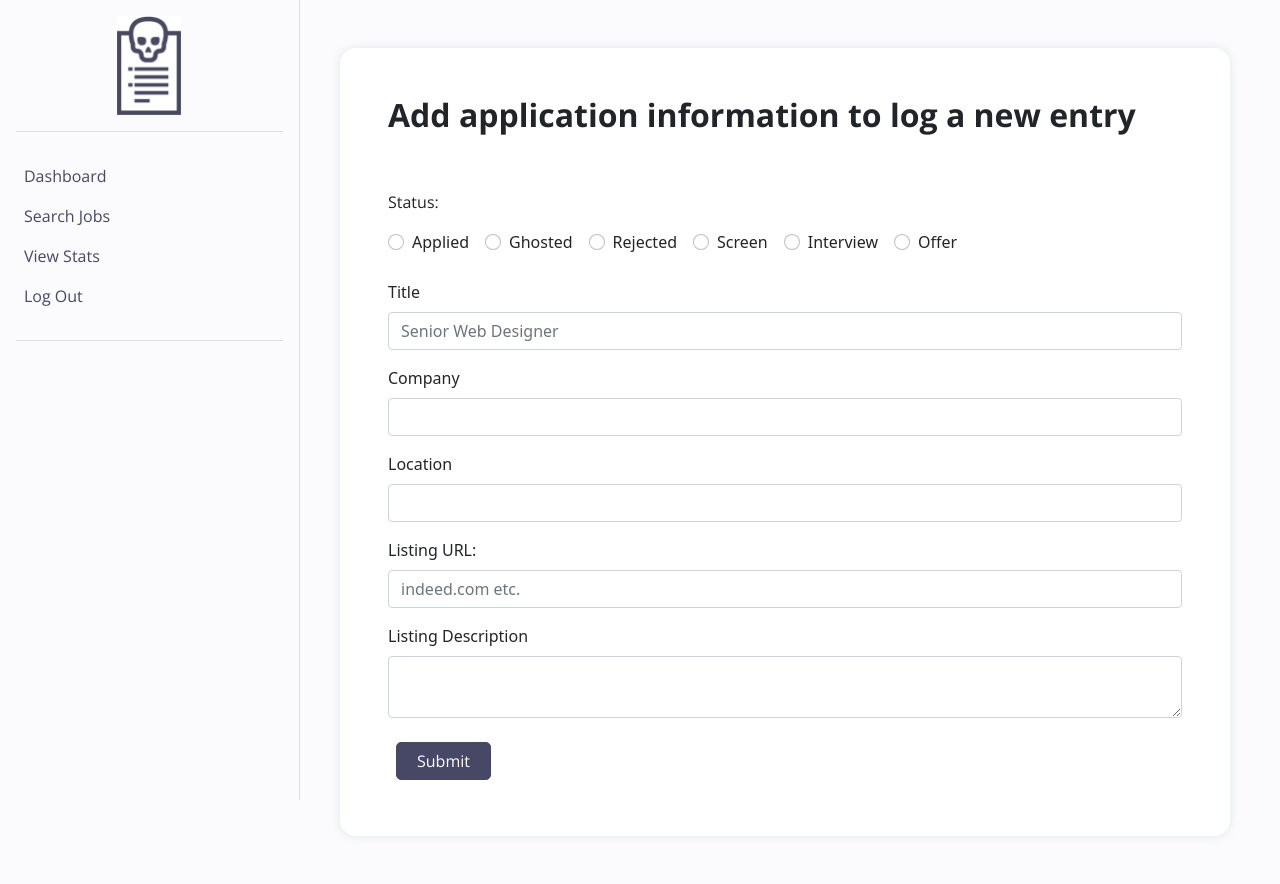
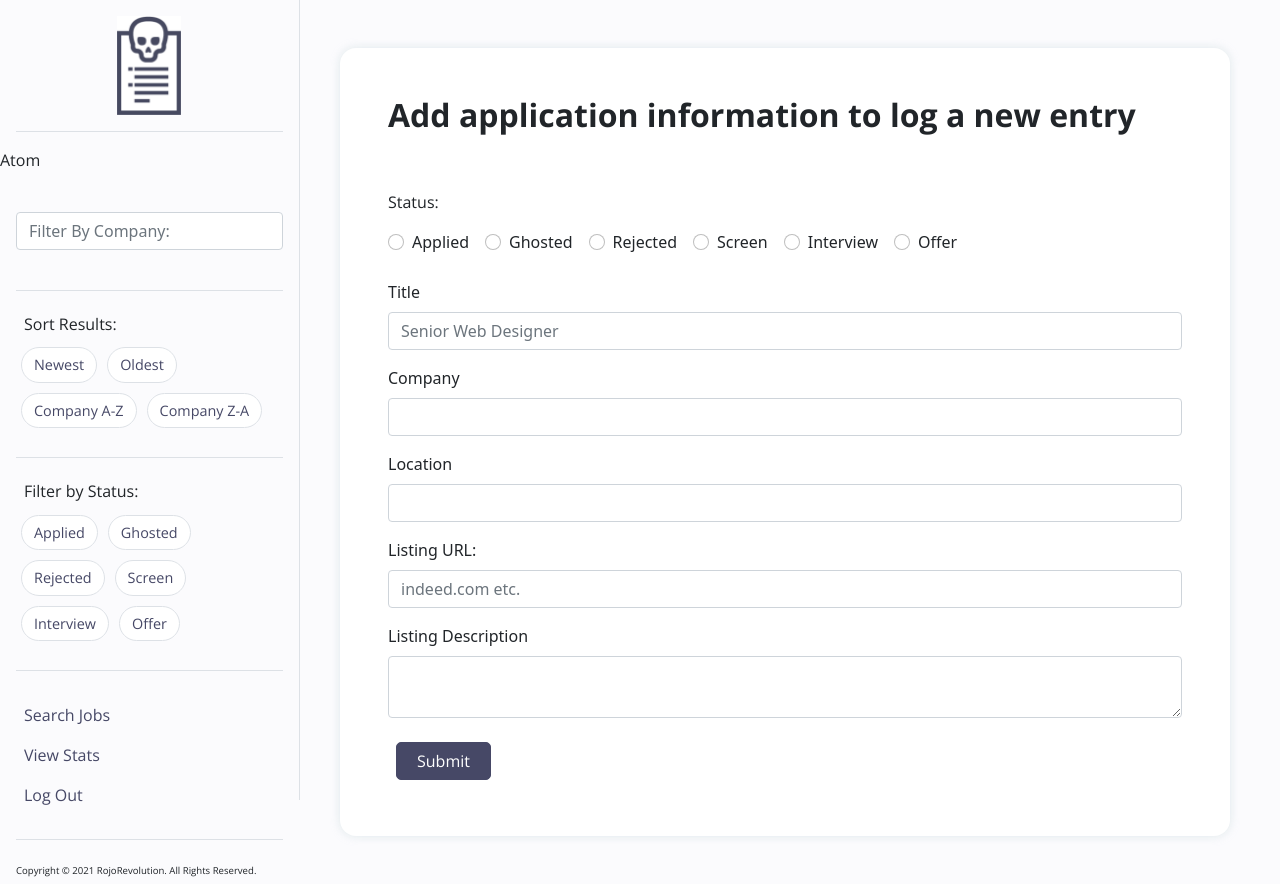
Before and after one commit to RojoRevolution/apply-or-die, a React (Create React App) app in the folder client/: page /new in a window 1280 px wide. Built offline with nearby package versions, Linux system fonts and the light colour scheme.

Commit message:
figured out passing in a component was causing the re-render issues for onChange, will need to figure out a different way of dealing with the conditional renders if thats the case

```diff
--- a/client/src/components/SideBar/SideBar.js
+++ b/client/src/components/SideBar/SideBar.js
@@ -1,4 +1,6 @@
-import React from "react";
+import React, { useState, useEffect } from "react";
+import { useAtom } from "jotai";
+import { applications, searchAtom } from "../../utils/Atoms"
 import { Logo, SearchContent, Sort, Filter, Navigation, CopyRight, GoBack } from "./SideBarContent";
 
 
@@ -6,18 +8,44 @@ import { Logo, SearchContent, Sort, Filter, Navigation, CopyRight, GoBack } from
 
 function SideBar() {
 
+    const [searchInput, setSearchInput] = useAtom(searchAtom);
+    // const [searchInput, setSearchInput] = useState("");
+
+
+    // Search Form functions
+    function handleFormSubmit(event) {
+        event.preventDefault();
+    }
+
+    function handleInputChange(event) {
+        const input = event.target.value;
+        console.log(input)
+        setSearchInput(input)
+    }
 
     function RenderTable() {
         if (window.location.pathname === "/") {
             return (
-                <React.Fragment>
+                <div>
                     <Logo />
-                    <SearchContent />
+                    <p>Atom {searchInput}</p>
+                    {/* <SearchContent search={props.search} handleFormSubmit={props.handleFormSubmit} handleInputChange={props.handleInputChange} /> */}
+                    <div className="container-fluid px-3 mb-3">
+                        <div className="divider">
+                            <div className="py-4">
+                                <form onSubmit={handleFormSubmit}>
+                                    <div className="mb-3">
+                                        <input type="input" className="form-control" id="searchByCompany" placeholder="Filter By Company:" onChange={handleInputChange} />
+                                    </div>
+                                </form>
+                            </div>
+                        </div>
+                    </div>
                     <Sort />
                     <Filter />
                     <Navigation />
                     <CopyRight />
-                </React.Fragment>
+                </div>
             )
         } else {
             return (
@@ -32,7 +60,26 @@ function SideBar() {
 
     return (
         <div className="sidebar">
-            <RenderTable />
+            <div>
+                <Logo />
+                <p>Atom {searchInput}</p>
+                <div className="container-fluid px-3 mb-3">
+                    <div className="divider">
+                        <div className="py-4">
+                            <form onSubmit={handleFormSubmit}>
+                                <div className="mb-3">
+                                    <input type="input" className="form-control" id="searchByCompany" placeholder="Filter By Company:" onChange={handleInputChange} />
+                                </div>
+                            </form>
+                        </div>
+                    </div>
+                </div>
+                <Sort />
+                <Filter />
+                <Navigation />
+                <CopyRight />
+            </div>
+            {/* <RenderTable /> */}
         </div>
     );
 }
--- a/client/src/components/SideBar/SideBarContent.js
+++ b/client/src/components/SideBar/SideBarContent.js
@@ -15,14 +15,16 @@ function Logo() {
     );
 };
 
-function SearchContent() {
+function SearchContent(props) {
+
+    console.log(props.handleInputChange)
     return (
         <div className="container-fluid px-3 mb-3">
             <div className="divider">
                 <div className="py-4">
-                    <form>
+                    <form onSubmit={props.handleFormSubmit}>
                         <div className="mb-3">
-                            <input type="input" className="form-control" id="searchByCompany" placeholder="Filter By Company:" />
+                            <input type="input" className="form-control" id="searchByCompany" placeholder="Filter By Company:" onChange={props.handleInputChange} />
                         </div>
                     </form>
                 </div>
--- a/client/src/pages/Dashboard.js
+++ b/client/src/pages/Dashboard.js
@@ -11,7 +11,8 @@ import dummyDB from "../content/dummyDBresults.json";
 
 function Dashboard() {
 
-  const [search, setSearch] = useAtom(searchAtom);
+  const [searchInput] = useAtom(searchAtom);
+  // const [searchInput, setSearchInput] = useState("")
   const [appsData, setAppsData] = useState([])
 
 
@@ -28,26 +29,28 @@ function Dashboard() {
       .catch(err => console.log(err));
   };
 
-  // Search Form functions
-  function handleFormSubmit(event) {
-    event.preventDefault();
-  }
+  // // Search Form functions
+  // function handleFormSubmit(event) {
+  //   event.preventDefault();
+  // }
 
-  function handleInputChange(event) {
-    const searchTerm = event.target.value.toLowerCase();
-    setSearch(searchTerm);
-  }
+  // function handleInputChange(event) {
+  //   const input = event.target.value;
+  //   console.log(input)
+  //   setSearchInput(input)
+  // }
 
 
 
   return (
     <div>
       <SideBar />
+      {/* <SideBar /> */}
       <div className="container-fluid py-5 mainContainer">
         <div className="text-center">
           <a href="/new"><AddNew /></a>
         </div>
-        <ResultsTable data={appsData} id={appsData._id} date={appsData.date} title={appsData.title} comapny={appsData.company} location={appsData.location} />
+        <ResultsTable search={searchInput} data={appsData} id={appsData._id} date={appsData.date} title={appsData.title} company={appsData.company} location={appsData.location} />
         {/* <ResultsTable data={dummyDB} id={dummyDB.id} date={dummyDB.date} title={dummyDB.title} comapny={dummyDB.company} location={dummyDB.location} /> */}
       </div>
     </div >
--- a/client/src/utils/Atoms.js
+++ b/client/src/utils/Atoms.js
@@ -4,6 +4,7 @@ const dbState = atom({})
 const apiState = atom({})
 const sideBarContent = atom("/")
 const applications = atom({})
+
 const searchAtom = atom("")
 
 
```
